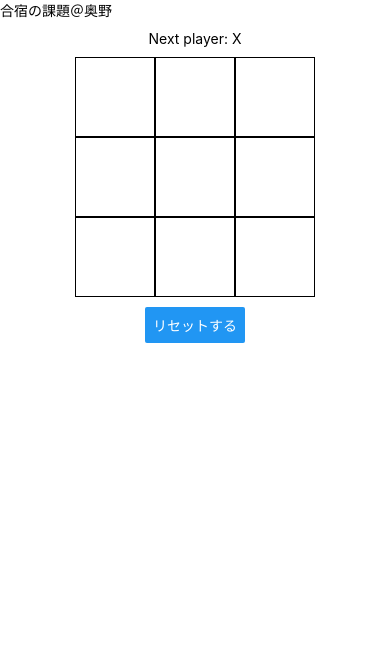
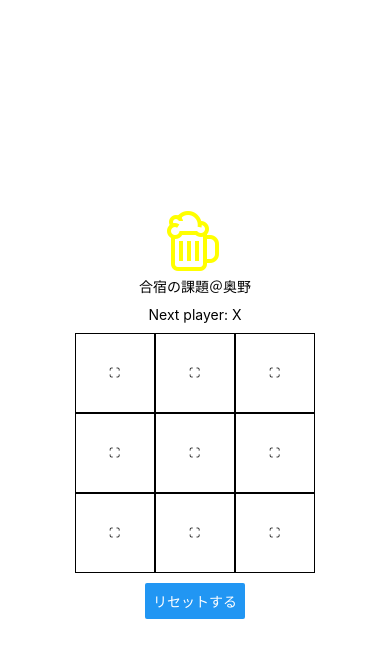
Before and after one commit to mitsuhirookuno/training_camp_20210409, a React Native app: screen / in a window 390 px wide. Shown: the top 658 px of the page. Built offline with nearby package versions, Linux system fonts and the light colour scheme.

Commit message:
Ioniconsを利用する

```diff
--- a/App.tsx
+++ b/App.tsx
@@ -1,26 +1,29 @@
-import React from 'react';
-import { StyleSheet, Text, SafeAreaView } from 'react-native';
-import { StatusBar } from 'expo-status-bar';
-import Game from './components/Game';
+import React from 'react'
+import { StyleSheet, Text, SafeAreaView } from 'react-native'
+import { StatusBar } from 'expo-status-bar'
+import Game from './components/Game'
+import { Ionicons } from '@expo/vector-icons'
 
 export default function App() {
   return (
-    <SafeAreaView style={styles.root}>
+    <SafeAreaView style={styles.safeAreaView}>
+      <Ionicons name='md-beer-outline' style={styles.iconIcons} size={64}/>
       <Text>合宿の課題＠奥野</Text>
-      <StatusBar style='auto' />
       <Game />
+      <StatusBar style='light' />
     </SafeAreaView>
-  );
-};
+  )
+}
 
 const styles = StyleSheet.create({
-  root: {
-    flex: 1
-  },
-  container: {
+  safeAreaView: {
     flex: 1,
     backgroundColor: '#fff',
     alignItems: 'center',
     justifyContent: 'center',
   },
-});
+  iconIcons: {
+    // size: 64,
+    color: 'yellow'
+  }
+})
--- a/components/Square.tsx
+++ b/components/Square.tsx
@@ -1,5 +1,36 @@
 import React from 'react';
 import { StyleSheet, TouchableOpacity, Text } from 'react-native';
+import { Ionicons } from '@expo/vector-icons'
+
+type SquareValue = 'X' | '0' | null
+
+type Props = {
+    value: SquareValue
+    onPress: () => void
+}
+
+const Square = (props: Props) => {
+    const { value, onPress } = props
+
+    const renderIcon = (sv: SquareValue) => {
+        if(sv == 'X') {
+            return <Ionicons name='md-happy-outline' size={32} />
+        }
+        else if(sv == '0') {
+            return <Ionicons name='md-happy-sharp' size={32} />
+        }
+        else {
+            return <Ionicons name='ios-scan-outline' size={12} />
+        }
+    }
+
+    return (
+        <TouchableOpacity style={styles.container} onPress={onPress}>
+            <Text style={styles.text}>{value}</Text>
+            {renderIcon(value)}
+        </TouchableOpacity>
+    )
+};
 
 const styles = StyleSheet.create({
     container: {
@@ -15,18 +46,4 @@ const styles = StyleSheet.create({
     }
 })
 
-type Props = {
-    value: 'X' | '0' | null
-    onPress: () => void
-}
-
-const Square = (props: Props) => {
-    const { value, onPress } = props
-    return (
-        <TouchableOpacity style={styles.container} onPress={onPress}>
-            <Text style={styles.text}>{value}</Text>
-        </TouchableOpacity>
-    )
-};
-
 export default Square;
```
Also changed, not shown: 1 other file (tests, documents, lock files or other folders).
